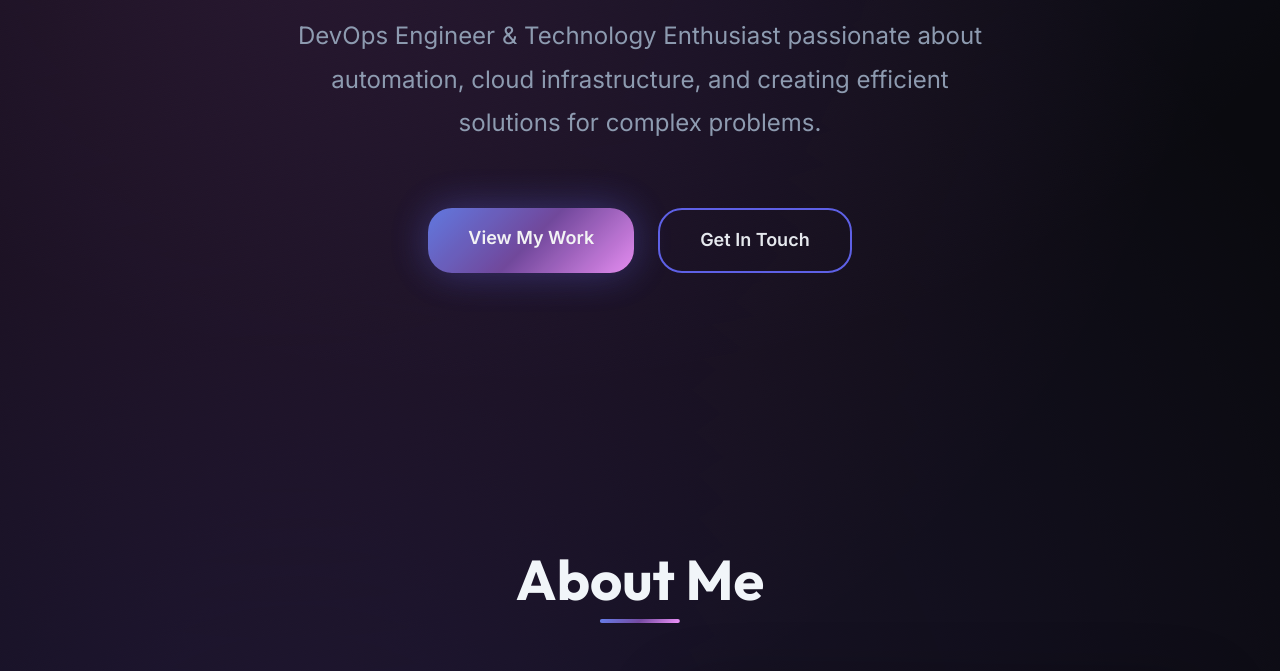
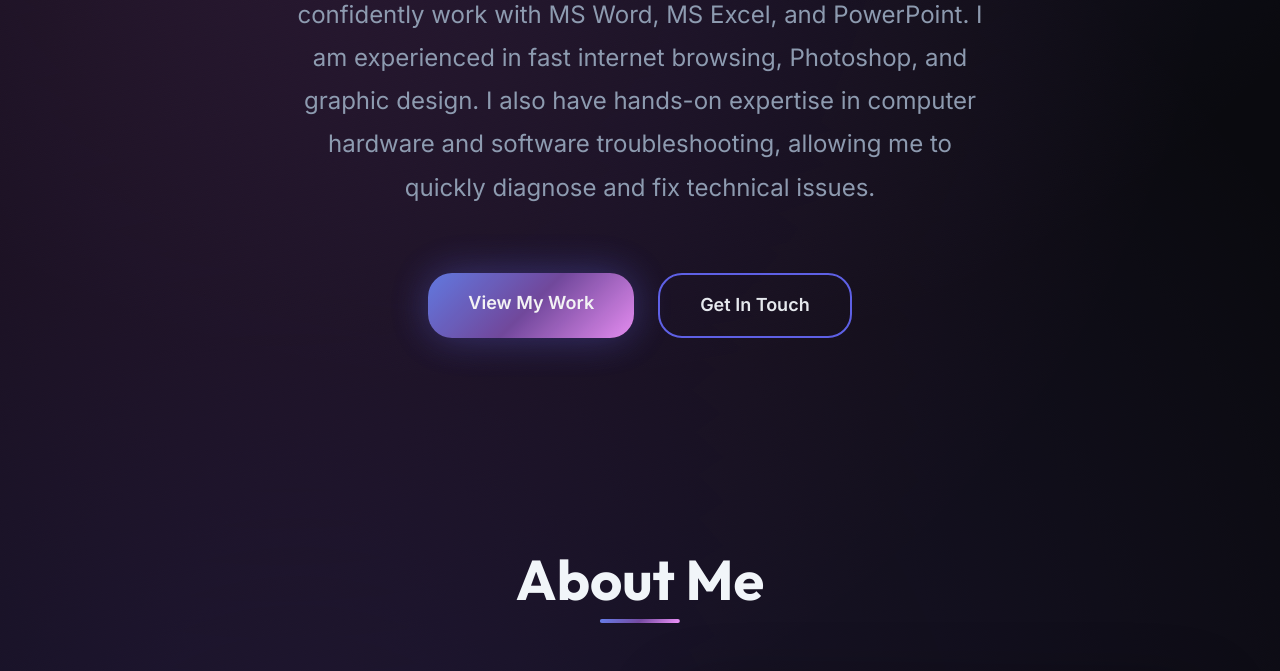
Before and after one commit to ansarulkarim/portfolio, a plain HTML site: page index.html in a window 1280 px wide. Shown: the part 350-1021 px from the top of the page. Drawn offline with Linux system fonts and the light colour scheme.

Commit message:
Update hero description with actual skills

```diff
--- a/index.html
+++ b/index.html
@@ -42,8 +42,7 @@
       <p class="hero-subtitle">Welcome to my Portfolio</p>
       <h1>Hi, I'm Karim</h1>
       <p class="hero-description">
-        DevOps Engineer & Technology Enthusiast passionate about automation,
-        cloud infrastructure, and creating efficient solutions for complex problems.
+        I have strong skills in Computer Fundamentals and can confidently work with MS Word, MS Excel, and PowerPoint. I am experienced in fast internet browsing, Photoshop, and graphic design. I also have hands-on expertise in computer hardware and software troubleshooting, allowing me to quickly diagnose and fix technical issues.
       </p>
       <div class="hero-cta">
         <a href="#projects" class="btn btn-primary">View My Work</a>
```
